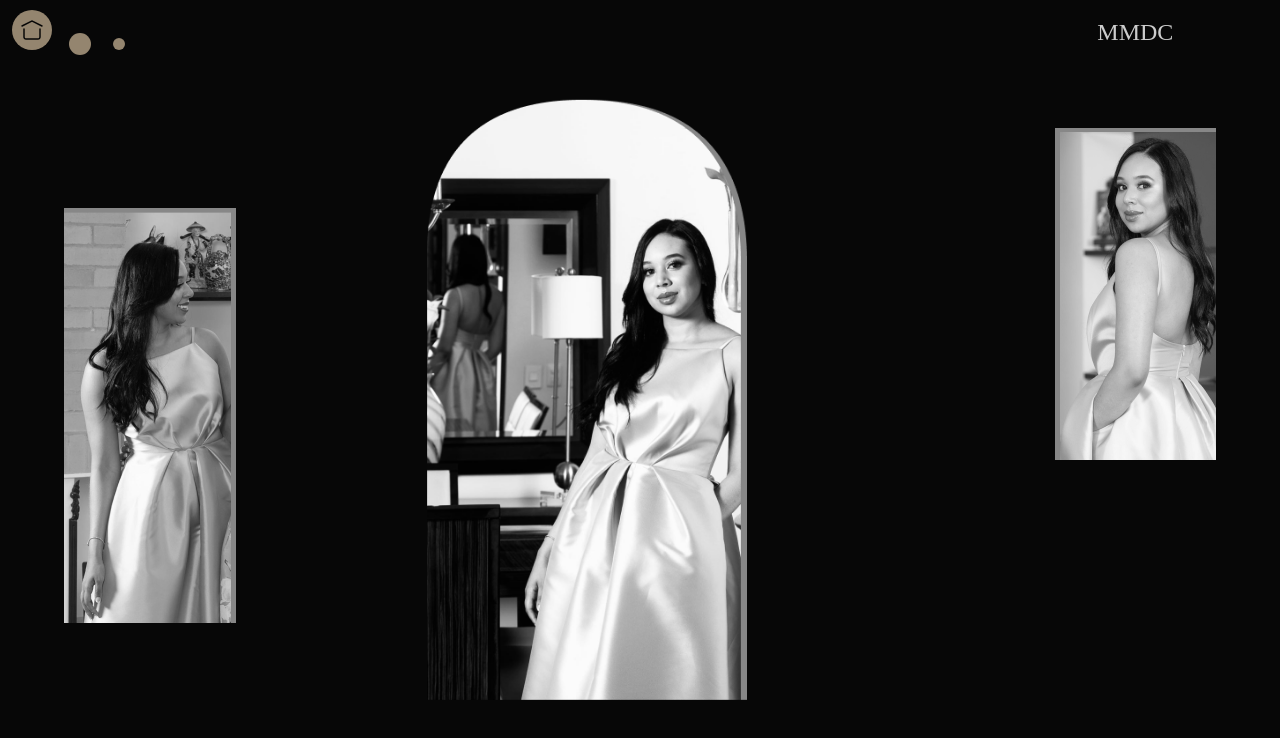
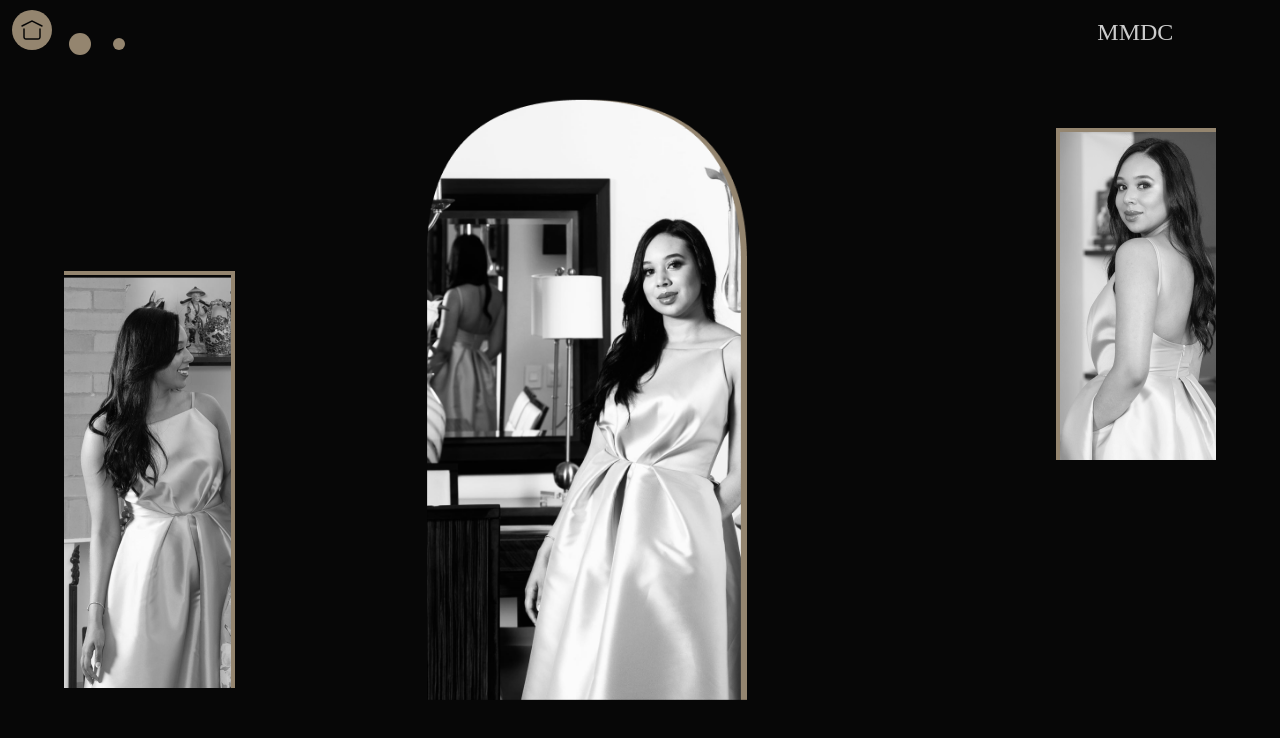
Before and after one commit to NicoAmont/mmdc-grado, a Next.js app: page / in a window 1280 px wide. Shown: the top 738 px of the page. Built offline with nearby package versions, Linux system fonts and the light colour scheme; a web font is replaced by a local one.

Commit message:
template banner

```diff
--- a/pages/index.js
+++ b/pages/index.js
@@ -32,15 +32,15 @@ export default function Home() {
                 </Link>
             </div>
 
-                  <div>
-                  <img className='absolute w-80 top-1/2 left-1/3 transform -translate-y-1/2 bottom-0 '  src="/fotobanner1.png"/>
-
-                  </div>
-
-
-
-            <img className='top-52 left-16 absolute'  src="/izqbanner.png" layout='fill' objectFit='cover' objectPosition='center' alt="" />
-            <img className='top-32 right-16 absolute'  src="/derbanner.png" layout='fill' objectFit='cover' objectPosition='center' alt="" />
+            <div>
+              <img className='absolute w-80 top-1/2 left-1/3 transform -translate-y-1/2 bottom-0 filter-none'  src="/fotobanner1.png"/>
+            </div>
+            <div className='animate-slide-left bottom-28 left-16 absolute border-gold border-r-4 border-t-4'>
+              <img className='w-full'  src="/izqbanner.png" />
+            </div>
+            <div className='animate-slide-right top-32 right-16 absolute border-gold border-l-4 border-t-4'>
+              <img className='h-full'  src="/derbanner.png" />
+            </div>
 
 
           </div>
--- a/styles/globals.css
+++ b/styles/globals.css
@@ -27,14 +27,58 @@ input[type=number]::-webkit-outer-spin-button {
   --background-color: black;
 }
 img {
-  filter: grayscale(100%); /* desaturación al inicio */
-  transition: filter 1s ease-in-out; /* transición suave al cambiar el filtro */
+  filter: grayscale(100%);
+  transition: filter 1s ease-in-out;
 }
 
 img:hover {
-  filter: grayscale(0%); /* saturación normal al pasar el mouse encima */
+  filter: grayscale(0%);
 }
 
 .scale-banner{
   scale: 90%;
 }
+
+/**Animaci{on de imagenes**/
+  @keyframes slide-left {
+    from {
+      transform: translateX(-100%);
+    }
+
+    to {
+      transform: translateX(0);
+    }
+  }
+
+  .animate-slide-left {
+    animation-name: slide-left;
+    animation-duration: 2s;
+    animation-timing-function: ease-out;
+    animation-fill-mode: forwards;
+    position: absolute;
+  }
+
+  @keyframes slide-right {
+    from {
+      transform: translateX(100%);
+    }
+
+    to {
+      transform: translateX(0);
+    }
+  }
+
+  .animate-slide-right {
+    animation-name: slide-right;
+    animation-duration: 2s;
+    animation-timing-function: ease-out;
+    animation-fill-mode: forwards;
+    position: absolute;
+  }
+
+/*Ajustes fondos para imagenes*/
+
+.bannerder{
+  width: 169px;
+  height: 332px;
+}
```
Also changed, not shown: public/derbanner.png, public/izqbanner.png.
